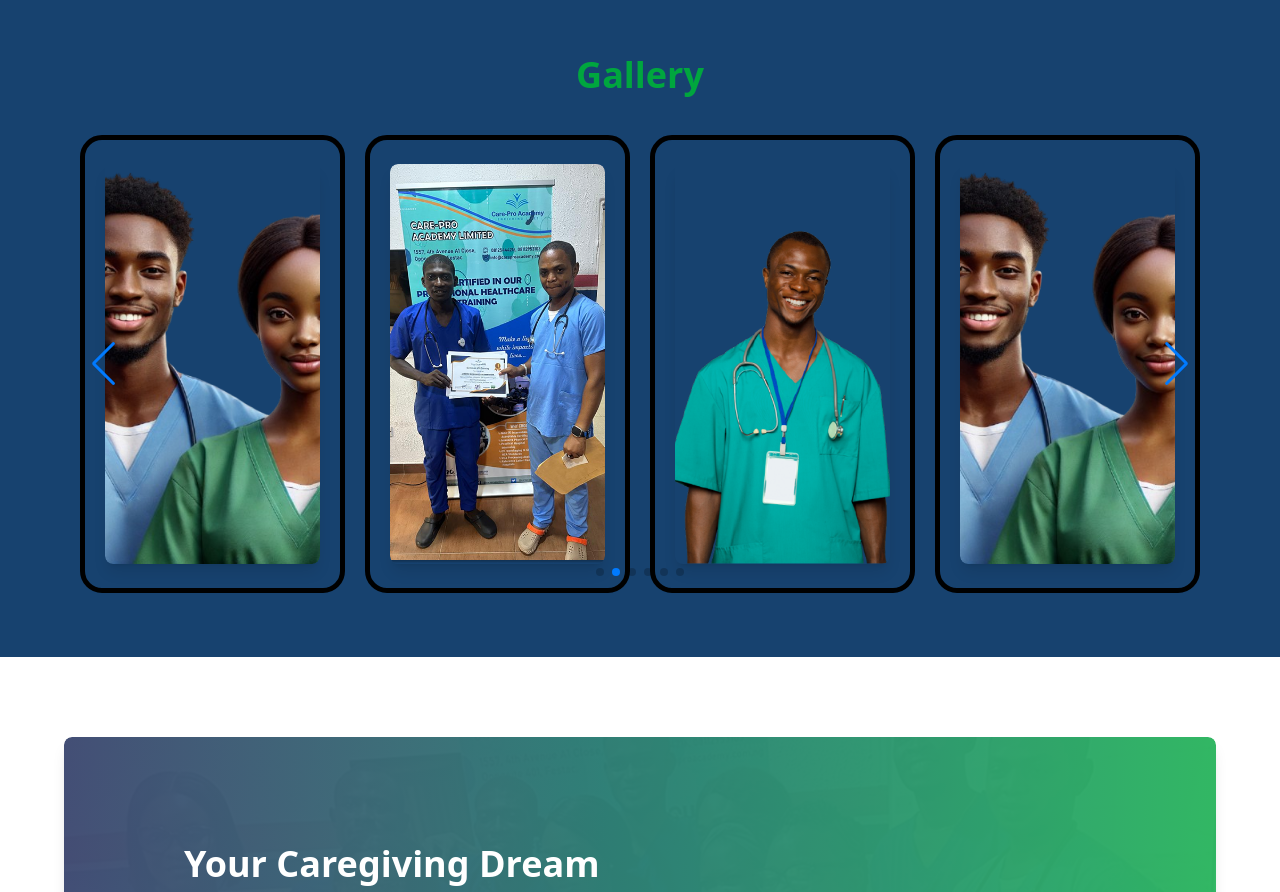
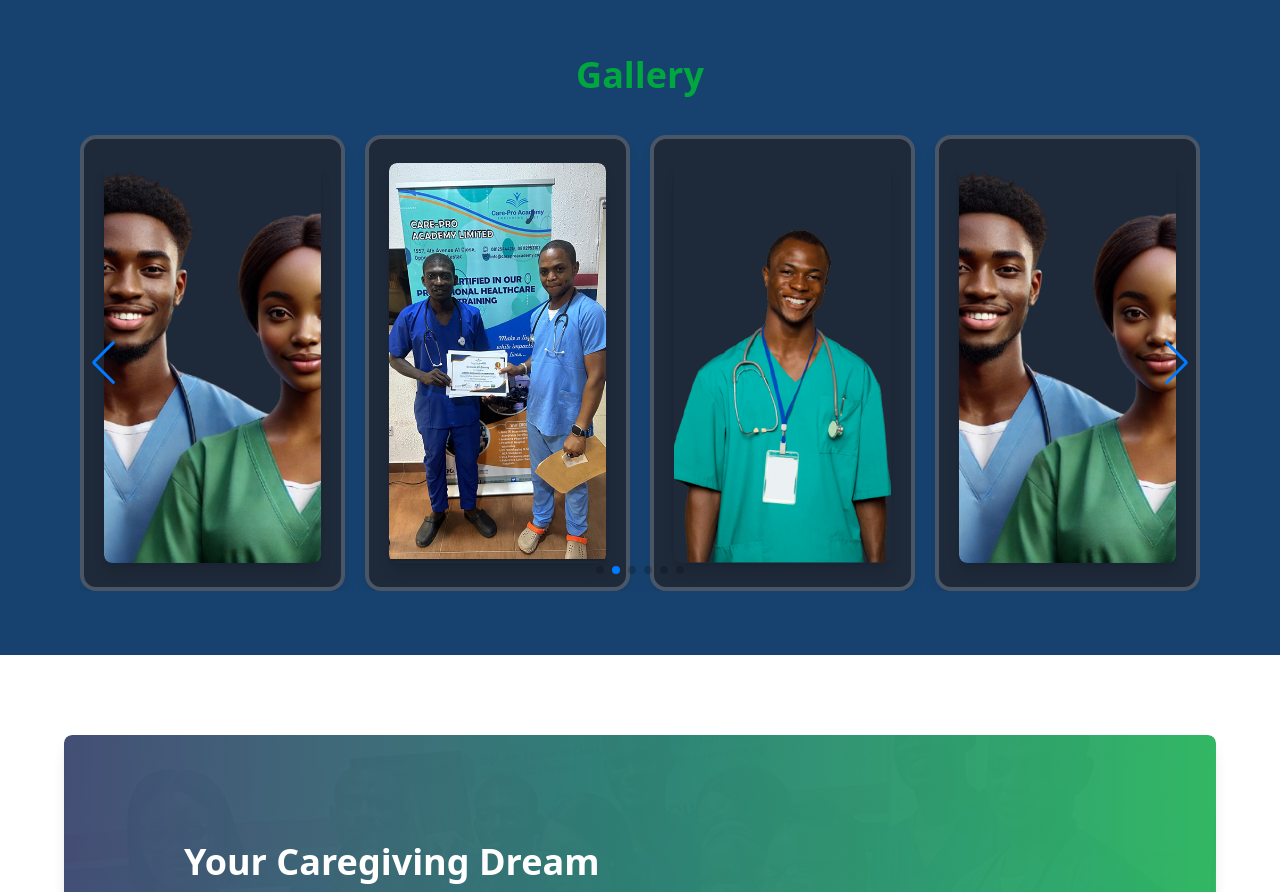
Before and after one commit to snoopyylion/carepro, a Next.js app: page / in a window 1280 px wide. Shown: the part 2060-2952 px from the top of the page. Built offline with nearby package versions, Linux system fonts and the light colour scheme.

Commit message:
new update

```diff
--- a/components/Gallery.tsx
+++ b/components/Gallery.tsx
@@ -43,18 +43,27 @@ const Gallery = () => {
           className="pb-10 "
         >
           {images.map((image, index) => (
-            <SwiperSlide key={index} className="relative group bg-grey- border-[5px] border-black py-6 px-5 rounded-[22px] shadow-200 hover:border-primary transition-all duration-500 hover:shadow-300 hover:bg-primary-100;">
-              <div className="relative w-full h-[250px] sm:h-[300px] md:h-[350px] lg:h-[400px] rounded-lg overflow-hidden shadow-lg">
+            <SwiperSlide
+            key={index}
+            className="relative group bg-gray-800 border-[4px] border-gray-600
+                       py-6 px-5 rounded-2xl shadow-lg transition-all duration-500
+                       hover:border-green-700 hover:shadow-xl hover:bg-gradient-to-br
+                       hover:from-gray-700 hover:to-gray-900"
+          >
+            <div className="relative w-full h-[250px] sm:h-[300px] md:h-[350px] lg:h-[400px]
+                            rounded-lg overflow-hidden shadow-lg">
               <Image
                 src={image.src}
                 alt={image.alt}
                 fill
-                  className="object-cover rounded-lg"
+                className="object-cover rounded-lg transform transition-transform
+                           duration-500 group-hover:scale-105"
                 sizes="(max-width: 480px) 100vw, (max-width: 1024px) 50vw, 25vw"
                 priority
               />
             </div>
           </SwiperSlide>
+
           ))}
         </Swiper>
       </div>
```
Lines whose indentation alone changed are shown as unchanged.
